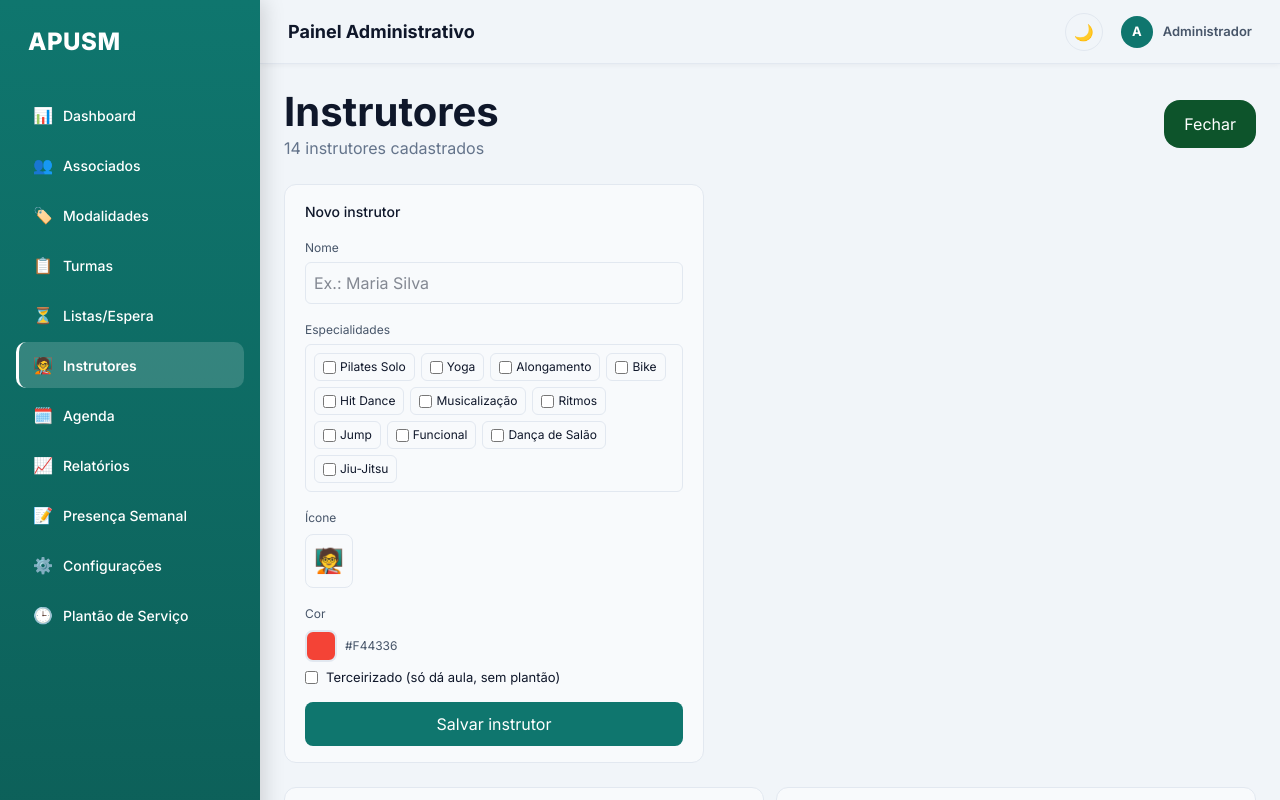
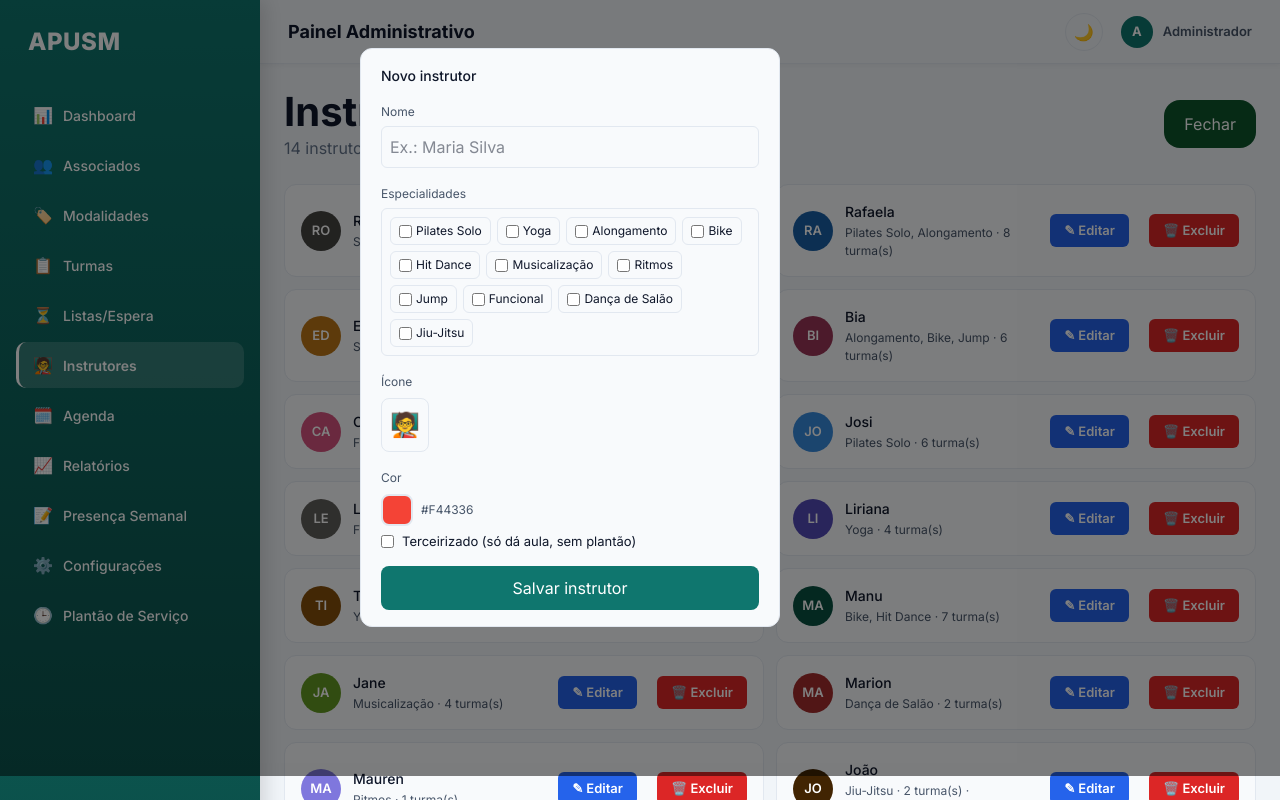
Before and after one commit to BrenoFranzin/apusm, a React (Vite) app: page /instrutores in a window 1280 px wide. Both pictures are taken after a click on the button "+ Novo instrutor". Shown: the top 800 px of the page. Built offline with nearby package versions, Linux system fonts and the light colour scheme.

Commit message:
bloco 5: modal de instrutor centralizado

```diff
--- a/src/modules/instrutores/pages/InstrutoresPage.tsx
+++ b/src/modules/instrutores/pages/InstrutoresPage.tsx
@@ -44,6 +44,11 @@ export default function InstrutoresPage() {
       </div>
 
       {mostrarForm && (
+        <div
+          style={{ position: "fixed", inset: 0, background: "rgba(0,0,0,0.5)", display: "flex", alignItems: "flex-start", justifyContent: "center", paddingTop: "6vh", zIndex: 1000, overflowY: "auto" }}
+          onClick={() => { setMostrarForm(false); setInstrutorEditando(null); }}
+        >
+          <div onClick={(e) => e.stopPropagation()} style={{ width: "100%", maxWidth: 560 }}>
             <InstrutorForm
               valoresIniciais={instrutorEditando ?? undefined}
               onSubmit={async (dados) => {
@@ -56,6 +61,8 @@ export default function InstrutoresPage() {
                 setInstrutorEditando(null);
               }}
             />
+          </div>
+        </div>
       )}
 
       <div
```
Lines whose indentation alone changed are shown as unchanged.
